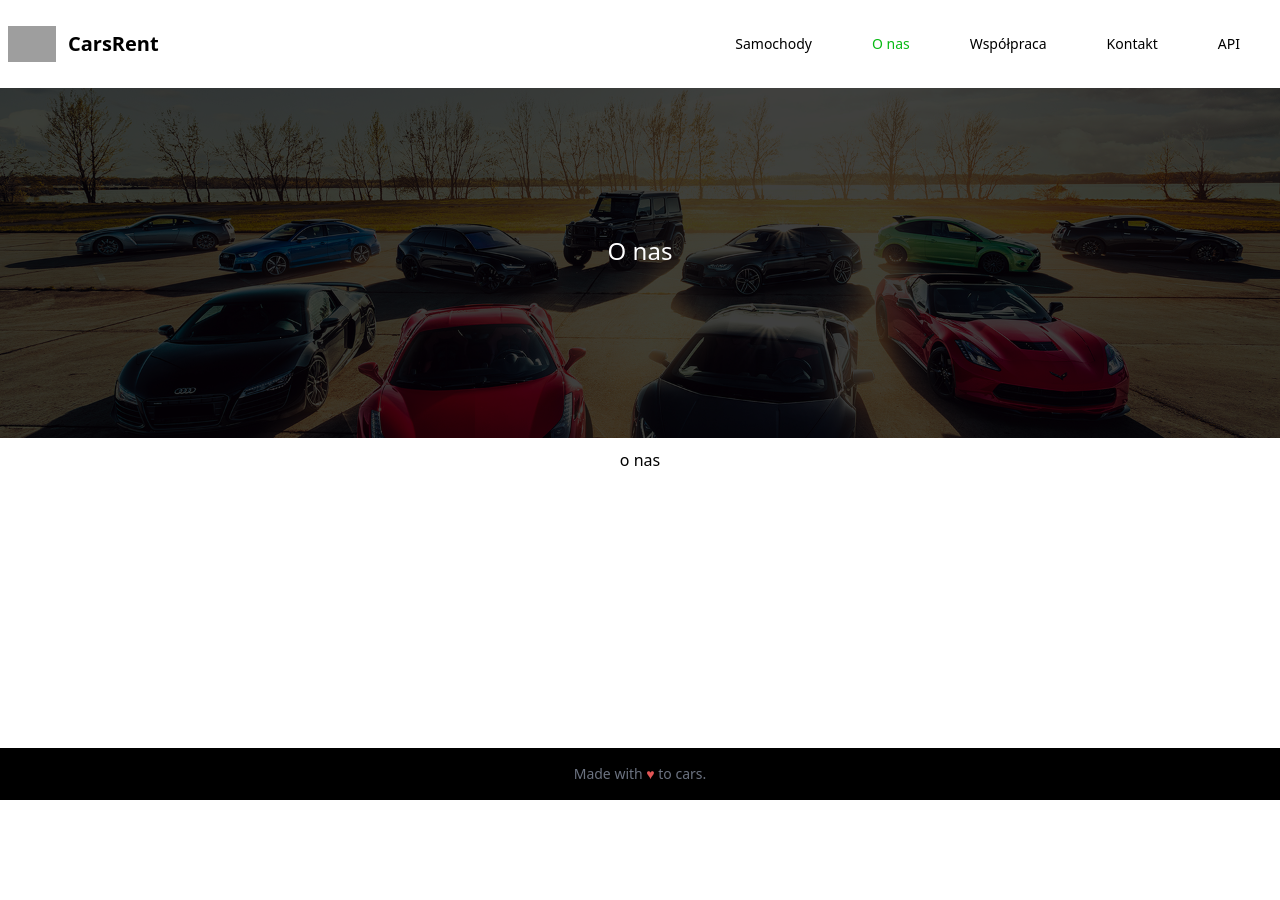
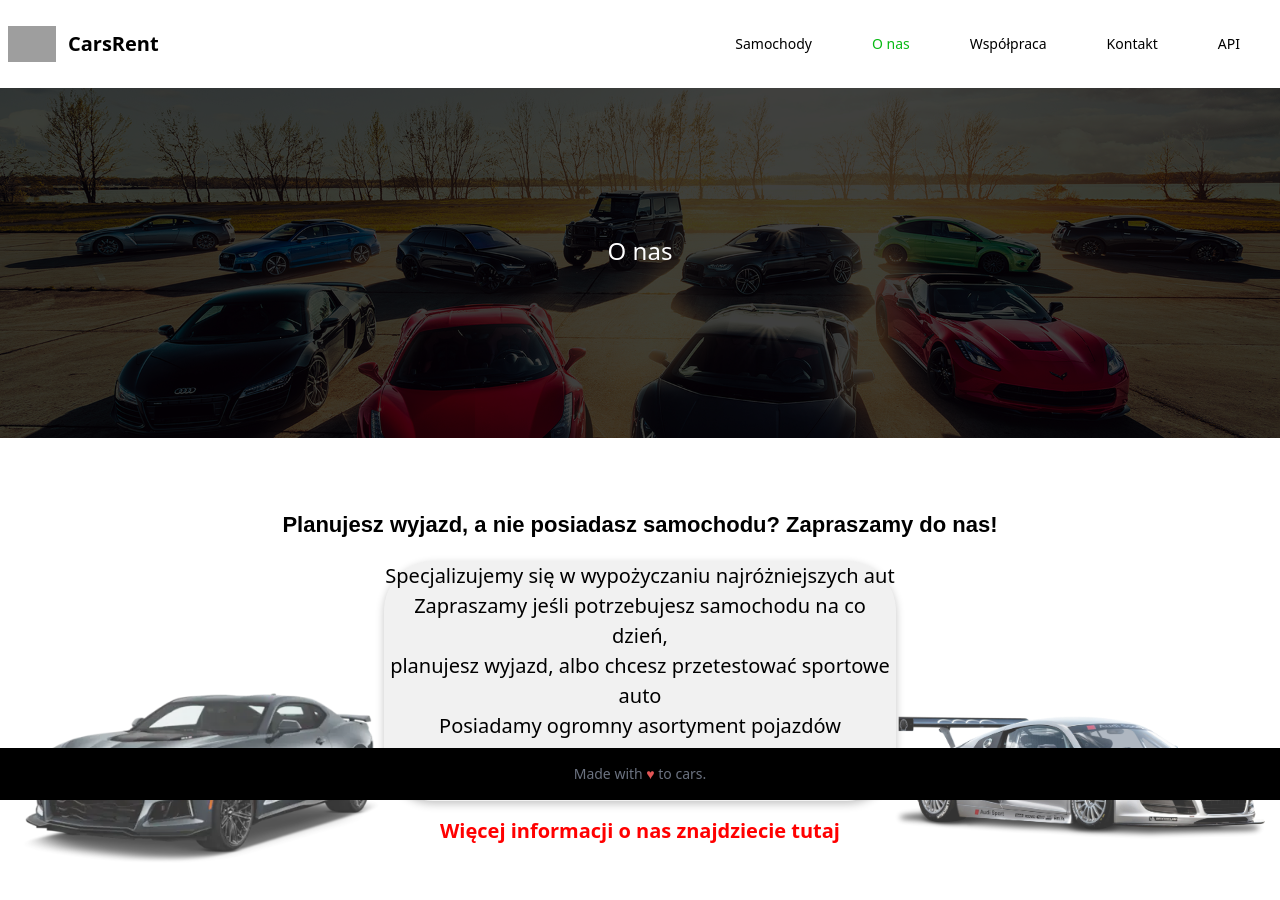
Before and after one commit to kbcode85/car_spa_vue, a Vue app: page /about in a window 1280 px wide. Shown: the top 900 px of the page. Before the commit the page ends 800 px from the top, so only its background shows below. Built offline with nearby package versions, Linux system fonts and the light colour scheme; grey boxes are pictures that could not be loaded.

Commit message:
Add files via upload

```diff
--- a/src/views/AboutView.vue
+++ b/src/views/AboutView.vue
@@ -1,13 +1,98 @@
 <template>
   <div class="container flex flex-wrap justify-center mx-auto px-2 py-2.5">
-    <h1>o nas</h1>
   </div>
+  <h1 id="AboutView-h1">Planujesz wyjazd, a nie posiadasz samochodu? Zapraszamy do nas!</h1>
+  <div class="tekstAbout">
+    <p id="gornyP">Specjalizujemy się w wypożyczaniu najróżniejszych aut</p>
+    <p>Zapraszamy jeśli potrzebujesz samochodu na co dzień,</p>
+    <p>planujesz wyjazd, albo chcesz przetestować sportowe auto</p>
+    <p>Posiadamy ogromny asortyment pojazdów</p>
+    <p>Znajdziecie u nas samochody typu:</p>
+    <p id="typySamochodow">Hatchback, Sedan, Coupe, Minivan <span id="normal">oraz</span> Terenowe</p>
+  </div>
+  <div class="button">
+    <button id="click-me" onclick="window.location.reload();">Więcej informacji o nas znajdziecie tutaj</button>
+  </div>
+  <img id="chevrolet" src="src\assets\Chevrolet.jpg" title="Chevrolet Camaro ZL1 2021">
+  <img id="AudiAbout" src="src\assets\AudiAbout.png" title="Audi R8 2008">
 </template>
 
 <script>
 
 </script>
 
-<style lang="scss" scoped>
+<style scoped>
+
+#typySamochodow {
+  font-weight: bold;
+}
+
+.tekstAbout {
+  border-radius: 50px 50px;
+  box-shadow: rgba(0, 0, 0, 0.24) 0px 3px 8px;
+  background-color: rgba(150, 150, 150, 0.137);
+  width: 40%;
+  transform: translateX(75%);
+}
+
+p {
+  font-size: 20px;
+  text-align: center;
+}
+
+#normal {
+  font-weight: normal;
+}
+
+#gornyP {
+  margin-top: 20px;
+}
+
+#AboutView-h1 {
+  font-weight: bold;
+  margin-top: 50px;
+  font-size: 22px;
+  text-align: center;
+  font-family: "Montserrat", sans-serif;
+  position: relative;
+  }
+
+  .button {
+    margin-top: 15px;
+    text-align: center;
+    position: static;
+    font-weight: bold;
+  }
+
+  #click-me:hover {
+    color: rgb(72, 168, 72);
+  }
+
+  #click-me {
+    font-size: 20px;
+    color: red;
+  }
+
+  #chevrolet {
+    float: left;
+    width: 400px;
+    margin-top: -200px;
+    opacity: 80%;
+  }
+
+  #chevrolet:hover {
+    opacity: 100%;
+  }
+
+  #AudiAbout {
+    opacity: 80%;
+    float:right;
+    width: 400px;
+    margin-top: -140px;
+  }
+
+  #AudiAbout:hover {
+    opacity: 100%;
+  }
 
 </style>
```
